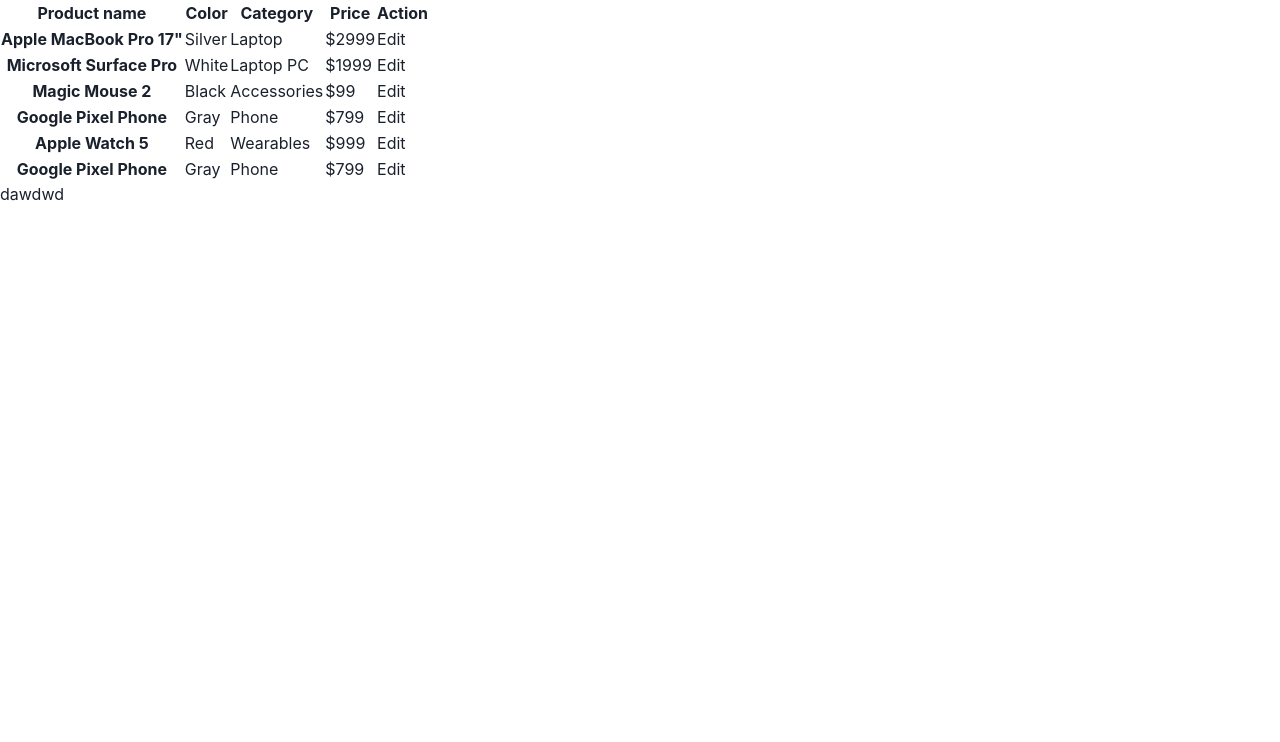
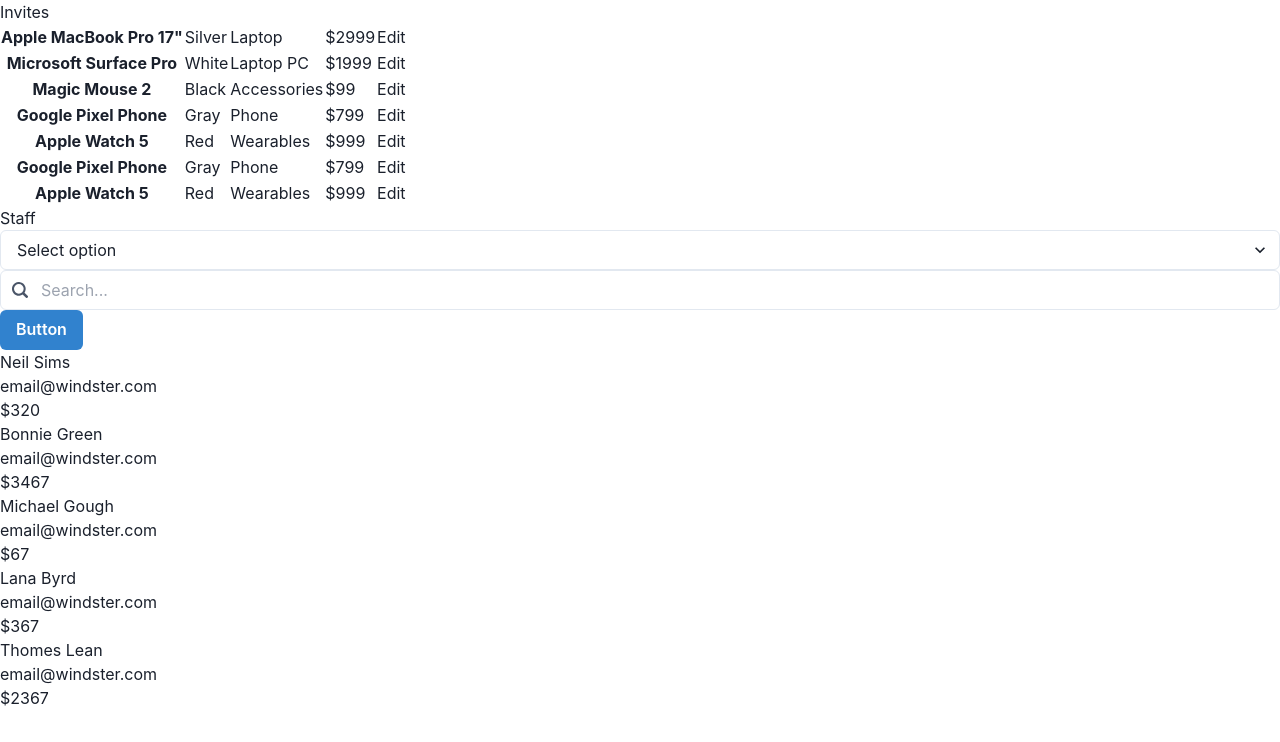
Before and after one commit to lahiru-praveen/DevInsight-Frontend, a React (Vite) app: page /ms in a window 1280 px wide. Shown: the top 742 px of the page. Built offline with nearby package versions, Linux system fonts and the light colour scheme.

Commit message:
stucture finished invite tabel

```diff
--- /dev/null
+++ b/src/components/ManageStaff/AccountList.jsx
@@ -0,0 +1,145 @@
+import React from 'react';
+import { Select } from '@chakra-ui/react'
+import { Input, InputGroup, InputLeftElement, InputRightAddon} from '@chakra-ui/react';
+import { Search2Icon } from "@chakra-ui/icons";
+import { Button, ButtonGroup } from '@chakra-ui/react'
+
+const MyComponent = () => {
+  return (
+    <div className='px-20 py-5 '>
+        <h1 class="py-5 text-xl leading-tight font-bold text-gray-500">
+            Staff
+        </h1>
+        <div className='flex flex-row space-x-5 py-5'>
+            <div class='basis-1/4'>
+            <Select placeholder='Select option'>
+            <option value='option1'>Option 1</option>
+            <option value='option2'>Option 2</option>
+            <option value='option3'>Option 3</option>
+            </Select>
+            </div>
+
+            <div class='basis-2/4'>
+            <InputGroup>
+            <InputLeftElement children={<Search2Icon color="gray.600"/>} />
+            <Input
+                placeholder="Search..."
+                />
+            {/* <InputRightAddon>
+            <Button borderLeftRadius={0} borderRightRadius={3.3}>
+                Search
+            </Button>
+            </InputRightAddon>     */}
+
+
+            </InputGroup>
+            </div>
+            <div class='basis-1/4'>
+            <Button className='w-full' colorScheme='blue'>Button</Button>
+            </div>
+
+        </div>
+
+    <div class="w-full overflow-y-scroll bg-white border border-gray-200 rounded-lg shadow sm:p-8 dark:bg-gray-800 dark:border-gray-700">
+
+   <div class="flow-root w">
+        <ul role="list" class="divide-y divide-gray-200 dark:divide-gray-700">
+            <li class="py-3 sm:py-4">
+                <div class="flex items-center">
+                    <div class="flex-shrink-0">
+                        {/* <img class="w-8 h-8 rounded-full" src="/docs/images/people/profile-picture-1.jpg" alt="Neil image"> */}
+                    </div>
+                    <div class="flex-1 min-w-0 ms-4">
+                        <p class="text-sm font-medium text-gray-900 truncate dark:text-white">
+                            Neil Sims
+                        </p>
+                        <p class="text-sm text-gray-500 truncate dark:text-gray-400">
+                            email@windster.com
+                        </p>
+                    </div>
+                    <div class="inline-flex items-center text-base font-semibold text-gray-900 dark:text-white">
+                        $320
+                    </div>
+                </div>
+            </li>
+            <li class="py-3 sm:py-4">
+                <div class="flex items-center ">
+                    <div class="flex-shrink-0">
+                        {/* <img class="w-8 h-8 rounded-full" src="/docs/images/people/profile-picture-3.jpg" alt="Bonnie image"> */}
+                    </div>
+                    <div class="flex-1 min-w-0 ms-4">
+                        <p class="text-sm font-medium text-gray-900 truncate dark:text-white">
+                            Bonnie Green
+                        </p>
+                        <p class="text-sm text-gray-500 truncate dark:text-gray-400">
+                            email@windster.com
+                        </p>
+                    </div>
+                    <div class="inline-flex items-center text-base font-semibold text-gray-900 dark:text-white">
+                        $3467
+                    </div>
+                </div>
+            </li>
+            <li class="py-3 sm:py-4">
+                <div class="flex items-center">
+                    <div class="flex-shrink-0">
+                        {/* <img class="w-8 h-8 rounded-full" src="/docs/images/people/profile-picture-2.jpg" alt="Michael image"> */}
+                    </div>
+                    <div class="flex-1 min-w-0 ms-4">
+                        <p class="text-sm font-medium text-gray-900 truncate dark:text-white">
+                            Michael Gough
+                        </p>
+                        <p class="text-sm text-gray-500 truncate dark:text-gray-400">
+                            email@windster.com
+                        </p>
+                    </div>
+                    <div class="inline-flex items-center text-base font-semibold text-gray-900 dark:text-white">
+                        $67
+                    </div>
+                </div>
+            </li>
+            <li class="py-3 sm:py-4">
+                <div class="flex items-center ">
+                    <div class="flex-shrink-0">
+                        {/* <img class="w-8 h-8 rounded-full" src="/docs/images/people/profile-picture-4.jpg" alt="Lana image"> */}
+                    </div>
+                    <div class="flex-1 min-w-0 ms-4">
+                        <p class="text-sm font-medium text-gray-900 truncate dark:text-white">
+                            Lana Byrd
+                        </p>
+                        <p class="text-sm text-gray-500 truncate dark:text-gray-400">
+                            email@windster.com
+                        </p>
+                    </div>
+                    <div class="inline-flex items-center text-base font-semibold text-gray-900 dark:text-white">
+                        $367
+                    </div>
+                </div>
+            </li>
+            <li class="pt-3 pb-0 sm:pt-4">
+                <div class="flex items-center ">
+                    <div class="flex-shrink-0">
+                        {/* <img class="w-8 h-8 rounded-full" src="/docs/images/people/profile-picture-5.jpg" alt="Thomas image"> */}
+                    </div>
+                    <div class="flex-1 min-w-0 ms-4">
+                        <p class="text-sm font-medium text-gray-900 truncate dark:text-white">
+                            Thomes Lean
+                        </p>
+                        <p class="text-sm text-gray-500 truncate dark:text-gray-400">
+                            email@windster.com
+                        </p>
+                    </div>
+                    <div class="inline-flex items-center text-base font-semibold text-gray-900 dark:text-white">
+                        $2367
+                    </div>
+                </div>
+            </li>
+        </ul>
+   </div>
+</div>
+</div>
+
+  );
+};
+
+export default MyComponent;
--- a/src/components/ManageStaff/InviteTable.jsx
+++ b/src/components/ManageStaff/InviteTable.jsx
@@ -3,29 +3,16 @@ import React from 'react'
 export const InviteTable = () => {
   return (
 
-<div className='px-20 py-20 h-10'>
-<div class="relative overflow-x-auto shadow-md sm:rounded-lg ">
+<div className='px-20 py-20 '>
+    <div>
+    <h1 class="py-5 text-xl leading-tight font-bold text-gray-500">
+        Invites
+    </h1>
+    </div>
+<div class="overflow-x-auto shadow-md sm:rounded-lg overflow-y-scroll h-64 ">
     <table class="w-full  text-sm text-left rtl:text-right text-gray-500 dark:text-gray-400">
-        <thead class="text-xs text-gray-700 uppercase bg-gray-50 dark:bg-gray-700 dark:text-gray-400">
-            <tr>
-                <th scope="col" class="px-6 py-3">
-                    Product name
-                </th>
-                <th scope="col" class="px-6 py-3">
-                    Color
-                </th>
-                <th scope="col" class="px-6 py-3">
-                    Category
-                </th>
-                <th scope="col" class="px-6 py-3">
-                    Price
-                </th>
-                <th scope="col" class="px-6 py-3">
-                    Action
-                </th>
-            </tr>
-        </thead>
-        <tbody class="overflow-y-scroll ">
+
+        <tbody class="">
             <tr class="odd:bg-white odd:dark:bg-gray-900 even:bg-gray-50 even:dark:bg-gray-800 border-b dark:border-gray-700">
                 <th scope="row" class="px-6 py-4 font-medium text-gray-900 whitespace-nowrap dark:text-white">
                     Apple MacBook Pro 17"
@@ -128,12 +115,31 @@ export const InviteTable = () => {
                     <a href="#" class="font-medium text-blue-600 dark:text-blue-500 hover:underline">Edit</a>
                 </td>
             </tr>
+            <tr>
+                <th scope="row" class="px-6 py-4 font-medium text-gray-900 whitespace-nowrap dark:text-white">
+                    Apple Watch 5
+                </th>
+                <td class="px-6 py-4">
+                    Red
+                </td>
+                <td class="px-6 py-4">
+                    Wearables
+                </td>
+                <td class="px-6 py-4">
+                    $999
+                </td>
+                <td class="px-6 py-4">
+                    <a href="#" class="font-medium text-blue-600 dark:text-blue-500 hover:underline">Edit</a>
+                </td>
+            </tr>
 
 
         </tbody>
     </table>
 </div>
+
 </div>
+
 
   )
 }
--- a/src/pages/ManageStaff/ManageStaff.jsx
+++ b/src/pages/ManageStaff/ManageStaff.jsx
@@ -1,5 +1,6 @@
 import React from 'react'
 import {InviteTable} from '../../components/ManageStaff/InviteTable'
+import MyComponent from '../../components/ManageStaff/AccountList'
 
 function ManageStaff() {
   return (
@@ -8,9 +9,11 @@ function ManageStaff() {
 
       <InviteTable/>
       </div>
-    <div className='h-2/3'>
-        <h1>dawdwd</h1>
-    </div>
+    <div className=''>
+      <MyComponent/>
+
+      </div>
+
     </div>
 
       )
```
